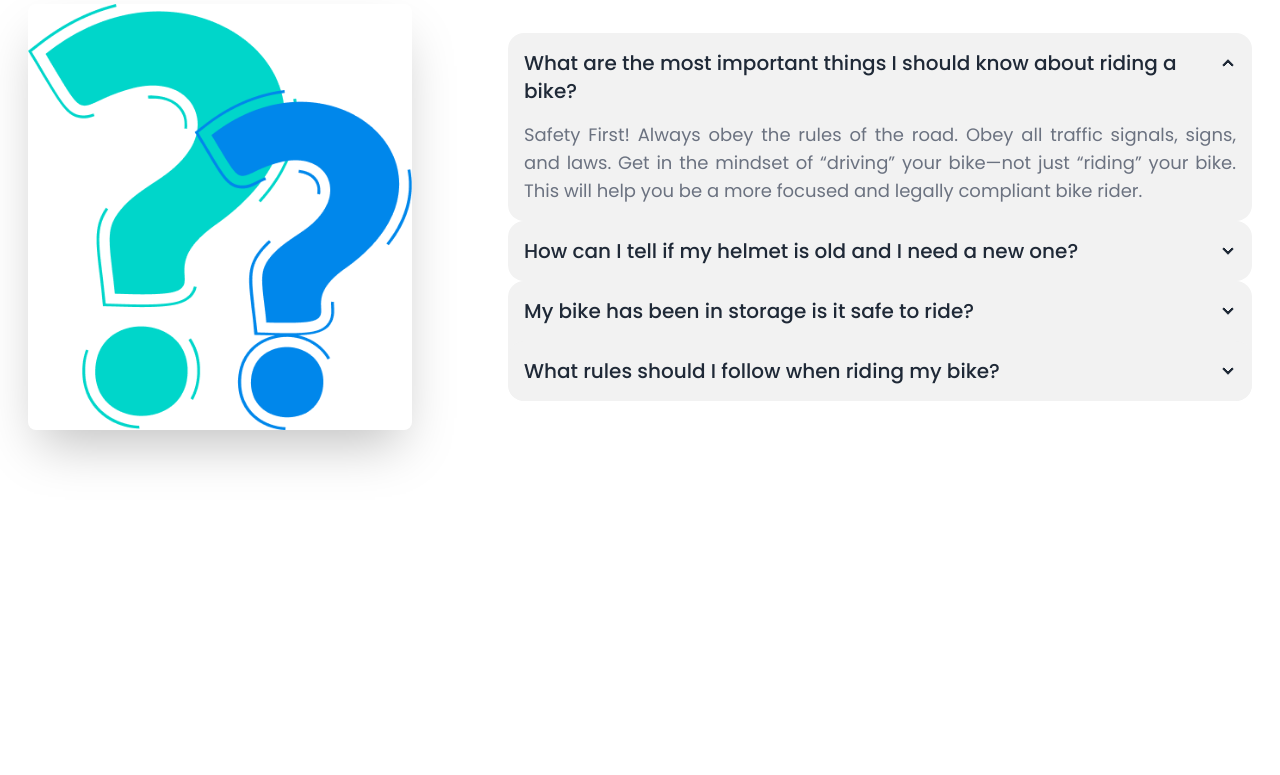
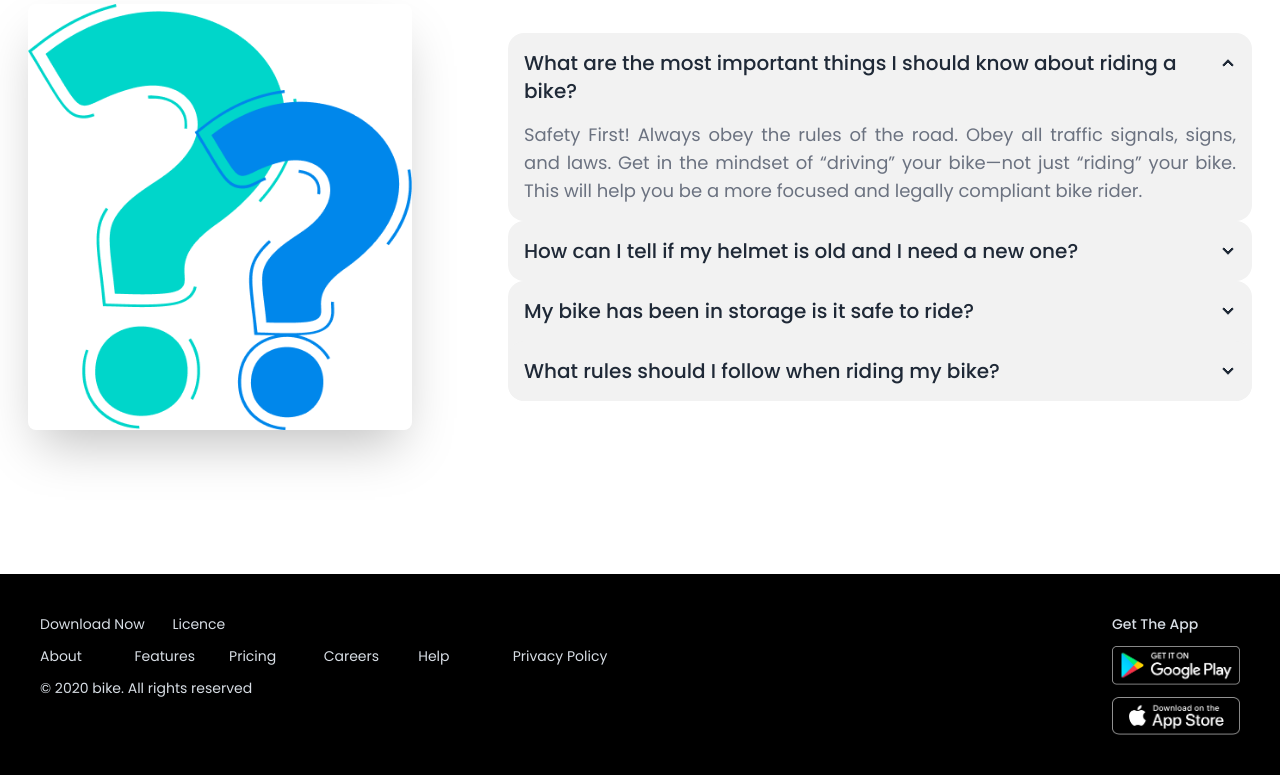
Before and after one commit to Soyab-Aktar/Biker-Zone, a plain HTML site: page index.html in a window 1280 px wide. Shown: the part 2802-3577 px from the top of the page. Before the commit the page ends 3376 px from the top, so only its background shows below. Drawn offline with nearby package versions, Linux system fonts and the light colour scheme.

Commit message:
Footer page completed

```diff
--- a/index.html
+++ b/index.html
@@ -139,7 +139,6 @@
 
     <!--! Main Section -->
     <main class="container mx-auto px-3">
-
         <!--? Featured Bike -->
         <section class="mb-32">
             <div class="text-center mb-12">
@@ -332,7 +331,8 @@
                                 <!-- 4 -->
                                 <div class="collapse collapse-arrow bg-base-200">
                                     <input type="radio" name="my-accordion-2" />
-                                    <div class="collapse-title text-xl font-medium text-left">What rules should I follow when riding my bike?
+                                    <div class="collapse-title text-xl font-medium text-left">What rules should I follow
+                                        when riding my bike?
                                     </div>
                                     <div class="collapse-content">
                                         <p class="text-lg font-normal text-gray-500 text-justify">Safety First! Always
@@ -348,6 +348,33 @@
                     </div>
         </section>
     </main>
+
+    <!--! Footer Section -->
+    <footer class="footer bg-black text-neutral-content p-10">
+        <div class="flex justify-between container mx-auto flex-col md:flex-row gap-16">
+            <div class="space-y-3">
+                <div class="space-x-6">
+                    <a href="">Download Now</a>
+                    <a href="">Licence</a>
+                </div>
+                <div class="grid grid-cols-3 lg:grid-cols-6">
+                    <a href="">About</a>
+                    <a href="">Features</a>
+                    <a href="">Pricing</a>
+                    <a href="">Careers</a>
+                    <a href="">Help</a>
+                    <a href="">Privacy Policy</a>
+                </div>
+                <p>© 2020 bike. All rights reserved</p>
+            </div>
+
+            <div class="space-y-3">
+                <h2 class="font-medium">Get The App</h2>
+                <img src="images/others/android.png" class="w-32">
+                <img src="images/others/ios.png" class="w-32">
+            </div>
+        </div>
+    </footer>
 </body>
 
 </html>
```
